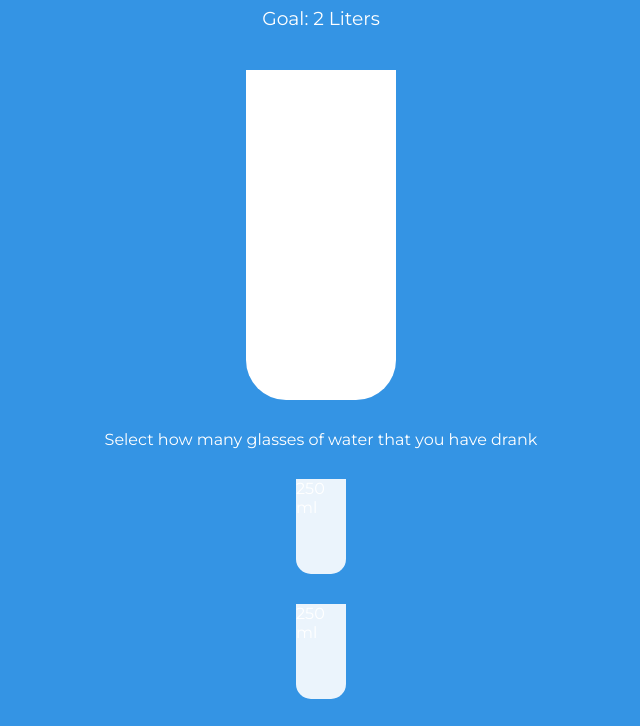
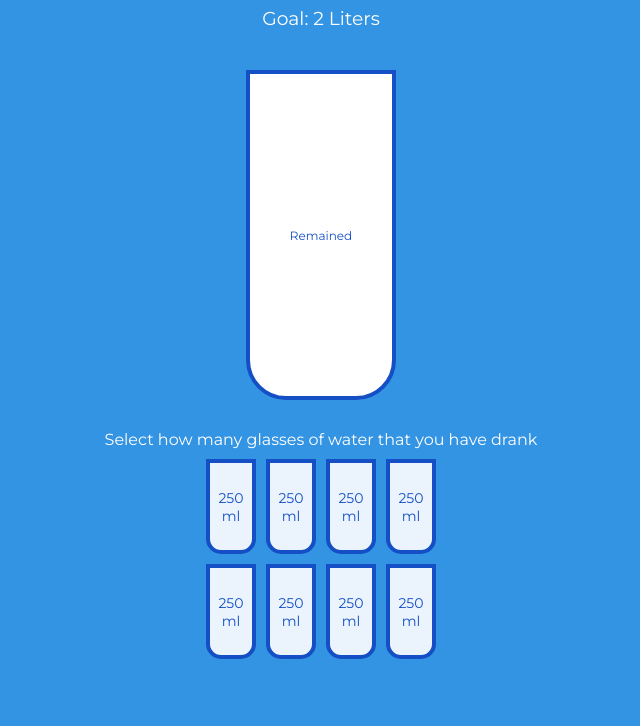
Before and after one commit to gulyr/50-Projects-HTML-CSS-JS, a plain HTML site: page Drink Water/index.htm in a window 1280 px wide. Shown: the part 52-778 px from the top of the page, without its empty margins (319-959 px from the left). Drawn offline with Linux system fonts and the light colour scheme.

Commit message:
refactor: "Drink Water updated"

```diff
--- a/Drink Water/index.htm
+++ b/Drink Water/index.htm
@@ -1,25 +1,27 @@
 <!DOCTYPE html>
 <html lang="en">
+
 <head>
   <meta charset="UTF-8" />
   <meta name="viewport" content="width=device-width, initial-scale=1.0" />
   <title>Drink Water</title>
   <link rel="stylesheet" href="style.css" />
 </head>
+
 <body>
   <h1>Drink Water</h1>
   <h3>Goal: 2 Liters</h3>
   <div class="cup">
-      <div class="remained">
-        <span id="liters">1.5L</span>
+    <div class="remained" id="remained">
+      <span id="liters"></span>
       <small>Remained</small>
     </div>
-      <div class="percentage" id="percentage">20%</div>
+    <div class="percentage" id="percentage"></div>
   </div>
   <p class="text">Select how many glasses of water that you have drank</p>
   <div class="cups">
-      <div class="cup cup-small full">250 ml</div>
-      <div class="cup cup-small full">250 ml</div>
+    <div class="cup cup-small">250 ml</div>
+    <div class="cup cup-small">250 ml</div>
     <div class="cup cup-small">250 ml</div>
     <div class="cup cup-small">250 ml</div>
     <div class="cup cup-small">250 ml</div>
@@ -29,4 +31,5 @@
   </div>
   <script src="script.js"></script>
 </body>
+
 </html>
--- a/Drink Water/script.js
+++ b/Drink Water/script.js
@@ -0,0 +1,24 @@
+const smallCups = document.querySelectorAll('.cup-small')
+const liters = document.getElementById('liters')
+const percentage = document.getElementById('percentage')
+const remained = document.getElementById('remained')
+
+smallCups.forEach((cup, index) => {
+  cup.addEventListener('click', () => highlightCups(index))
+})
+const highlightCups = (index) => {
+  if (
+    smallCups[index].classList.contains('full') &&
+    !smallCups[index].nextElementSibling.classList.contains('full')
+  ) {
+    idx--
+  }
+
+  smallCups.forEach((cup, idx) => {
+    if (idx <= index) {
+      cup.classList.add('full')
+    } else {
+      cup.classList.remove('full')
+    }
+  })
+}
--- a/Drink Water/style.css
+++ b/Drink Water/style.css
@@ -1,29 +1,37 @@
-@import url("https://fonts.googleapis.com/css?family=Montserrat:400,600&display=swap");
+@import url('https://fonts.googleapis.com/css?family=Montserrat:400,600&display=swap');
+
 /* @import url("https://fonts.googleapis.com/css2?family=Roboto:wght@400;500;700&display=swap"); */
-::root {
+
+:root {
   --border-color: #144fc6;
+  --fill-color: #6ab3f8;
 }
+
 * {
   margin: 0;
   padding: 0;
   box-sizing: border-box;
 }
+
 body {
   background-color: #3494e4;
   color: #fff;
-  font-family: "Montserrat", sans-serif;
+  font-family: 'Montserrat', sans-serif;
   display: flex;
   flex-direction: column;
   align-items: center;
   margin-bottom: 40px;
 }
+
 h1 {
   margin: 10px 0 0;
 }
+
 h3 {
   font-weight: 400;
   margin: 10px 0;
 }
+
 .cup {
   background-color: #fff;
   border: 4px solid var(--border-color);
@@ -33,14 +41,68 @@ h3 {
   width: 150px;
   margin: 30px 0;
   overflow: hidden;
+  display: flex;
+  flex-direction: column;
 }
+
 .cup.cup-small {
   width: 50px;
   height: 95px;
   border-radius: 0 0 15px 15px;
   background: rgba(255, 255, 255, 0.9);
+  cursor: pointer;
+  font-size: 14px;
+  align-items: center;
+  justify-content: center;
+  text-align: center;
+  margin: 5px;
+  transform: 0.3s ease;
 }
-.cup .remained {
+
+.cups {
+  display: flex;
+  flex-wrap: wrap;
+  width: 280px;
+  align-items: center;
+  justify-content: center;
 }
-.cup .remained #liters {
+
+.cup.cup-small.full {
+  background-color: var(--fill-color);
+  color: #fff;
 }
+
+.remained {
+  display: flex;
+  flex: 1;
+  align-items: center;
+  justify-content: center;
+  text-align: center;
+  flex-direction: column;
+  transition: 0.3s ease;
+}
+
+.remained span {
+  font-size: 20px;
+  font-weight: bold;
+}
+
+.remained small {
+  font-size: 12px;
+}
+
+.percentage {
+  background: var(--fill-color);
+  font-size: 30px;
+  display: flex;
+  align-items: center;
+  justify-content: center;
+  font-weight: bold;
+  height: 0;
+  transition: 0.3s ease;
+}
+
+.text {
+  text-align: center;
+  margin: 0 0 5px;
+}
```
Lines whose indentation alone changed are shown as unchanged.
